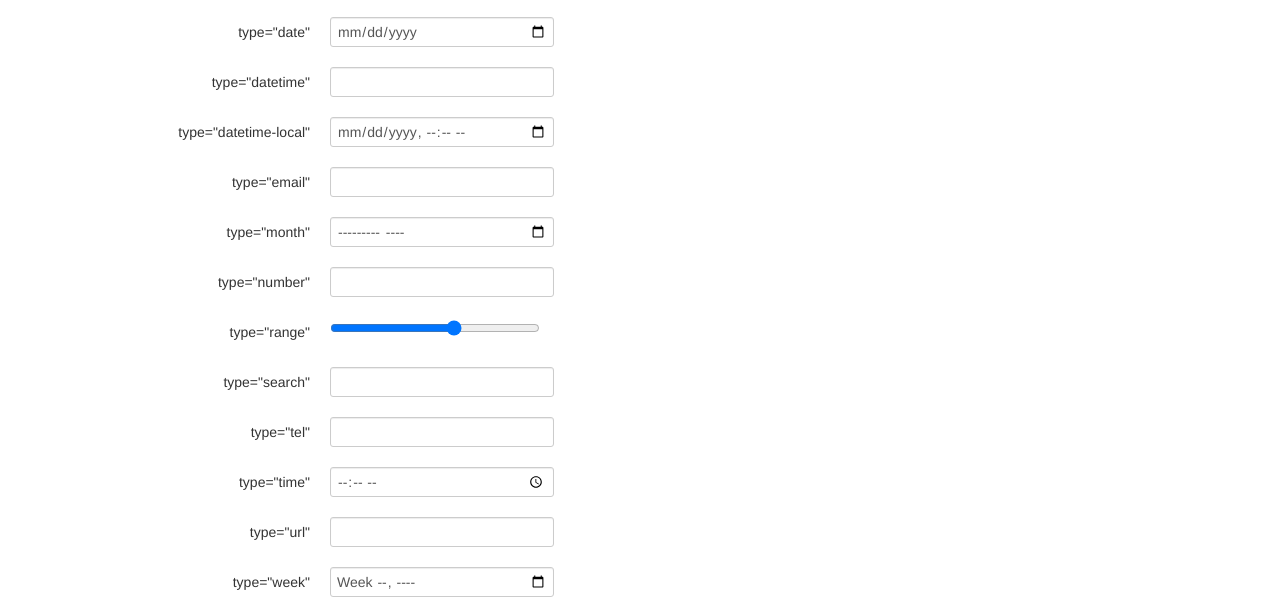
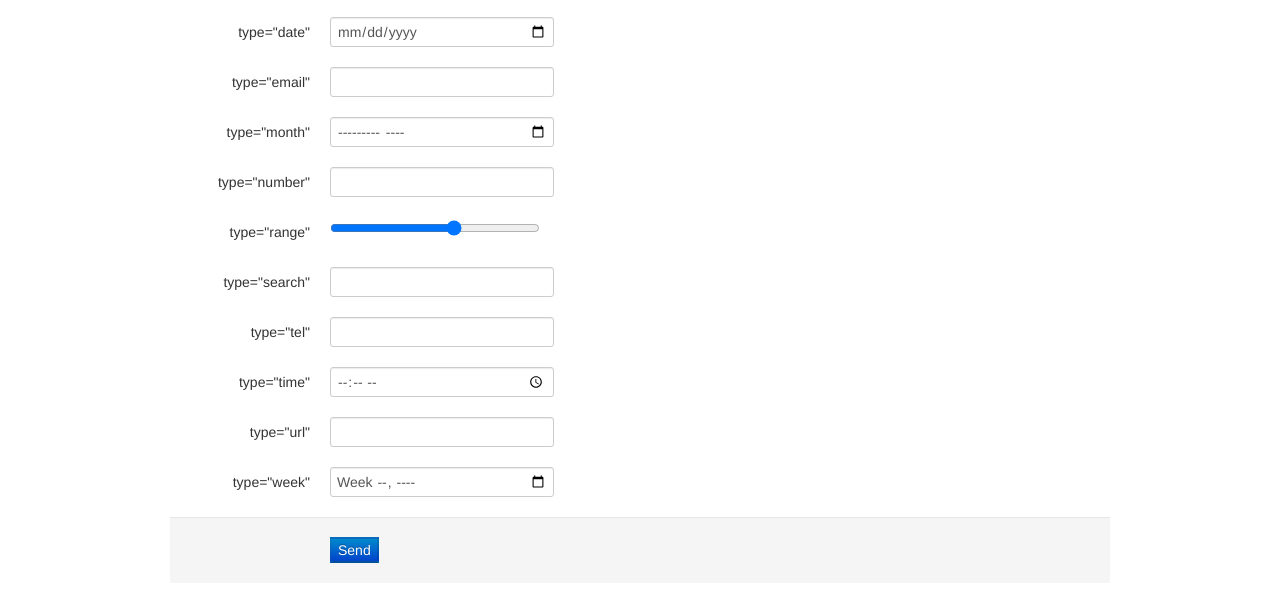
Before and after one commit to thorsten/html5demos, a plain HTML site: page webforms.html in a window 1280 px wide. Shown: the part 153-753 px from the top of the page. Drawn offline with nearby package versions, Linux system fonts and the light colour scheme.

```diff
--- a/webforms.html
+++ b/webforms.html
@@ -54,20 +54,6 @@
           <label class="control-label">type="date"</label>
           <div class="controls">
           <input type="date" name="date">
-          </div>
-      </div>
-
-      <div class="control-group">
-          <label class="control-label">type="datetime"</label>
-          <div class="controls">
-          <input type="datetime" name="datetime">
-          </div>
-      </div>
-
-      <div class="control-group">
-          <label class="control-label">type="datetime-local"</label>
-          <div class="controls">
-          <input type="datetime-local" name="datetime-local">
           </div>
       </div>
 
@@ -299,7 +285,7 @@
     <hr>
 
     <footer>
-        <p>&copy; 2012-2013 Thorsten Rinne</p>
+        <p>&copy; 2012-2014 Thorsten Rinne</p>
     </footer>
 
 </div>
```
Also changed, not shown: audio.html (+2 -2 lines), canvas.html (+1 -1 lines), index.html (+2 -2 lines), localstorage.html (+1 -1 lines), microdata.html (+1 -1 lines), progress.html (+1 -1 lines), siri.html (+1 -1 lines), svg.html (+1 -1 lines), webworker.html (+1 -1 lines), 2 other files.
